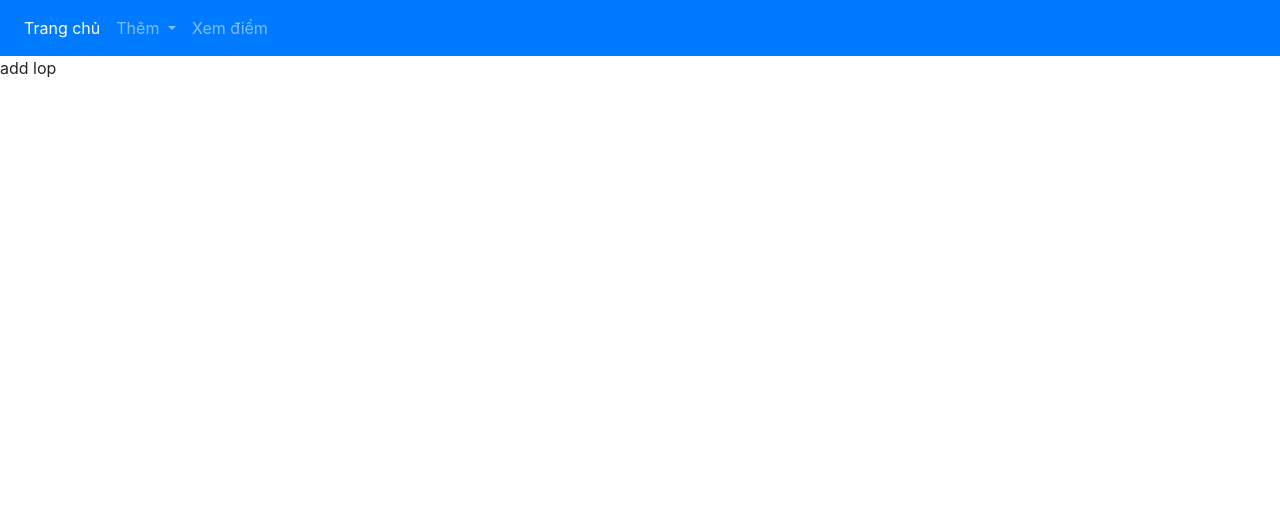
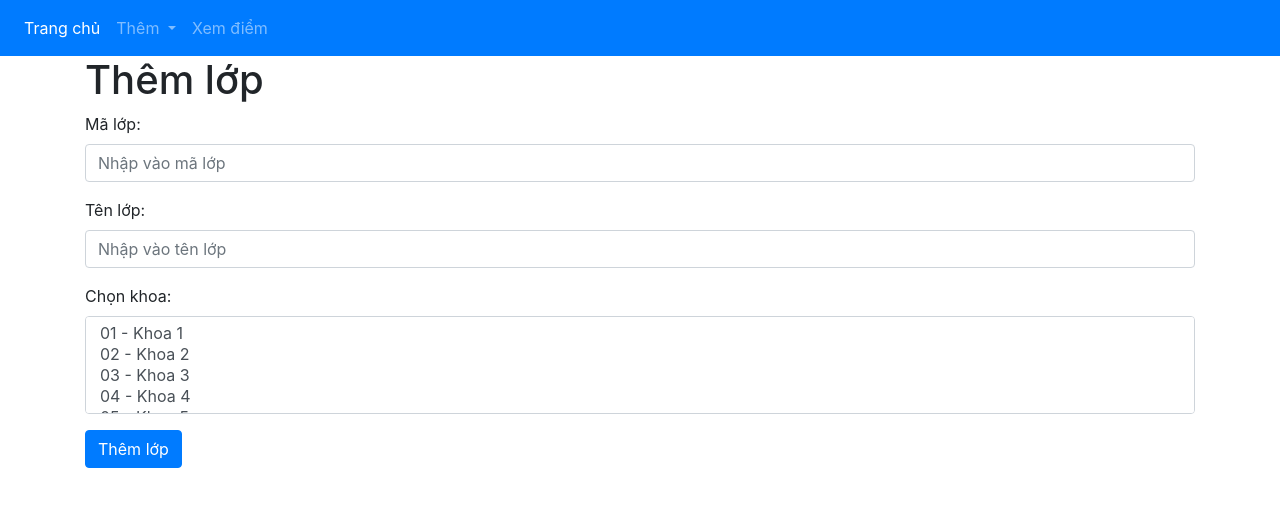
Before and after one commit to luandvt/web2020-midterm-000, a PHP site: page /addlop.php in a window 1280 px wide. Shown: the top 507 px of the page. Run offline with PHP 8.4, Linux system fonts and the light colour scheme; some libraries are stand-ins or nearby versions.

Commit message:
addlop full layout

```diff
--- a/html/addlop.php
+++ b/html/addlop.php
@@ -3,4 +3,43 @@
 <?php
     require "header.php";
 ?>
-add lop
+<head>
+    <link rel="stylesheet" href="../css/addlop.css" type="text/css" />
+</head>
+
+
+<div class="container" id="addsvpage">
+    <h1 id="title">Thêm lớp</h1>
+    <form>
+    <div class="form-group">
+        <label for="malop">Mã lớp:</label>
+        <input type="text" class="form-control" id="malop" placeholder="Nhập vào mã lớp">
+    </div>
+    <div class="form-group">
+        <label for="tenlop">Tên lớp:</label>
+        <input type="text" class="form-control" id="tenlop" placeholder="Nhập vào tên lớp">
+    </div>
+    <div class="form-group">
+        <label for="makhoa">Chọn khoa:</label>
+        <select multiple class="form-control" id="makhoa">
+        <option>01 - Khoa 1</option>
+        <option>02 - Khoa 2</option>
+        <option>03 - Khoa 3</option>
+        <option>04 - Khoa 4</option>
+        <option>05 - Khoa 5</option>
+        <option>06 - Khoa 6</option>
+        <option>07 - Khoa 7</option>
+        <option>08 - Khoa 8</option>
+        <option>09 - Khoa 9</option>
+        <option>10 - Khoa 10</option>
+        </select>
+    </div>
+    <div id="button">
+    <button type="submit" class="btn btn-primary">Thêm lớp</button>
+    </div>
+    </form>
+</div>
+
+
+
+</body>
```
